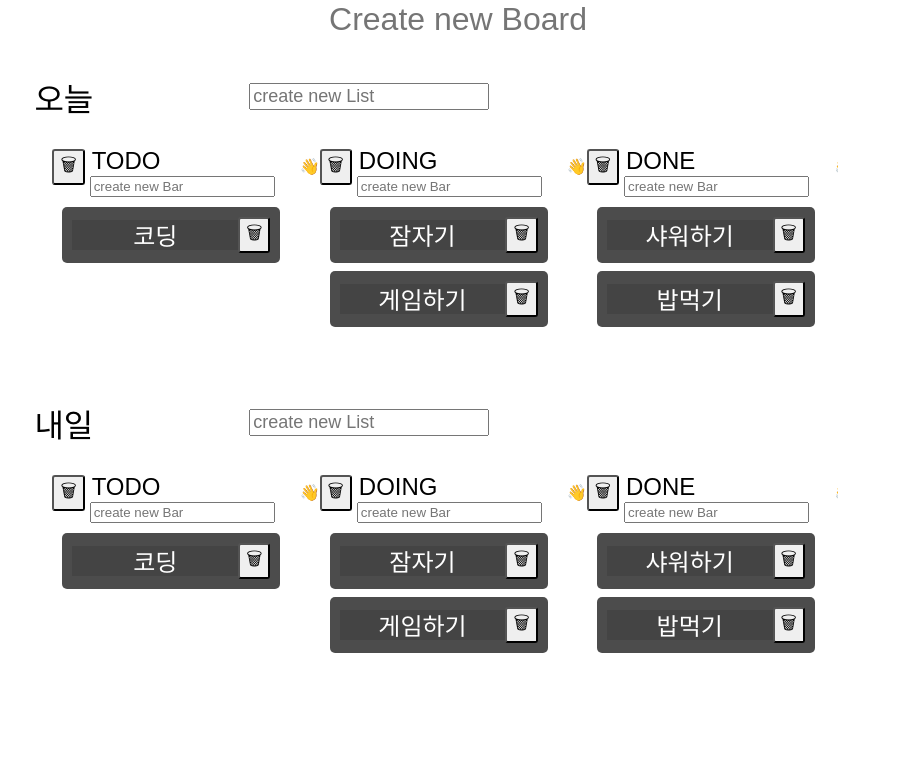
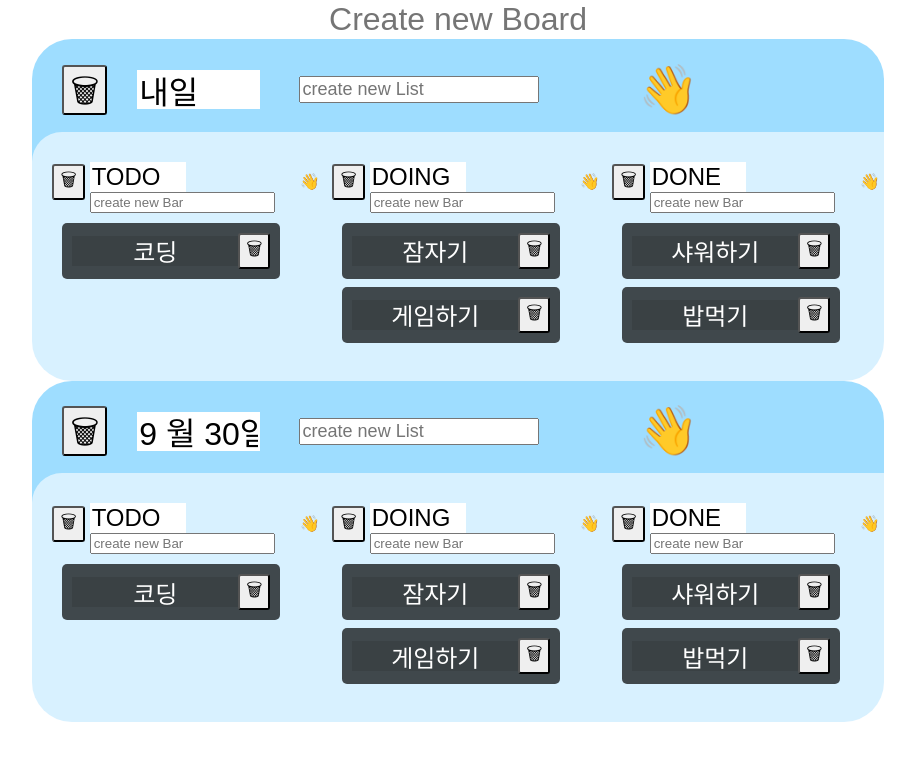
Before and after one commit to LikeRudin/recoil-start, a React (Vite) app: page / in a window 1280 px wide. Shown: the top 760 px of the page, without its empty margins (182-1097 px from the left). Built offline with nearby package versions, Linux system fonts and the light colour scheme.

Commit message:
FUNCTIONALITY: delete Board

```diff
--- a/src/atoms.tsx
+++ b/src/atoms.tsx
@@ -21,7 +21,7 @@ export const dataState = atom<IBoard[]>({
   key: "datas",
   default: [
     {
-      name: "오늘",
+      name: `내일`,
       id: 2312315,
       lists: [
         { name: "TODO", id: 1234567, bars: [{ id: 1, text: "코딩" }] },
@@ -44,7 +44,7 @@ export const dataState = atom<IBoard[]>({
       ],
     },
     {
-      name: "내일",
+      name: `${new Date().getMonth() + 1} 월 ${new Date().getDate()}일`,
       id: 1235904924,
       lists: [
         { name: "TODO", id: 9876543, bars: [{ id: 1, text: "코딩" }] },
@@ -73,8 +73,18 @@ export const boardsSelector = selector({
   key: "boards",
   get: ({ get }) => {
     const data = get(dataState);
-    return data.map((board) => board["name"]);
+    return data;
   },
+});
+
+export const boardSelector = selectorFamily<IBoard, { boardIndex: number }>({
+  key: "board",
+  get:
+    ({ boardIndex }) =>
+    ({ get }) => {
+      const data = get(dataState);
+      return data[boardIndex];
+    },
 });
 
 export const boardNameSelector = selectorFamily<string, { boardIndex: number }>(
@@ -105,7 +115,7 @@ export const listsSelector = selectorFamily<
   key: "lists",
   get:
     ({ boardIndex }) =>
-    ({ get }) => {
+    ({ get }): ILists[] => {
       const data = get(dataState);
       return data[boardIndex]["lists"];
     },
--- a/src/board-for-list.tsx
+++ b/src/board-for-list.tsx
@@ -1,33 +1,38 @@
 import { Droppable, Draggable } from "react-beautiful-dnd";
 import styled from "styled-components";
 import ListForBar from "./list-for-bar";
-import { useRecoilValue, useRecoilState } from "recoil";
-import { boardNameSelector, listsSelector } from "./atoms";
-import { memo } from "react";
+import { useRecoilValue, useRecoilState, useSetRecoilState } from "recoil";
+import { ILists, boardNameSelector, dataState, listsSelector } from "./atoms";
+import React, { memo } from "react";
 import FormCreatingList from "./components/create-list";
 interface BoardForListProps {
   boardIndex: number;
 }
+interface IDraggingCondition {
+  isDraggingOver: boolean;
+  draggingFromThis: boolean;
+}
 
-const DragSpace = styled.div`
+const DragSpace = styled.div<IDraggingCondition>`
   width: 95%;
   height: 30%;
   overflow-x: auto;
+  border-radius: 40px;
+  background-color: ${(props) =>
+    props.isDraggingOver ? "gray" : props.draggingFromThis ? "red" : "#9EDDFF"};
+  transition: background-color 0.2s ease-in-out;
+
   &::-webkit-scrollbar {
     display: none;
   }
 `;
 
-interface IDropSpace {
-  isDraggingOver: boolean;
-  draggingFromThis: boolean;
-}
-const DropSpace = styled.div<IDropSpace>`
+const DropSpace = styled.div<IDraggingCondition>`
   display: flex;
   justify-content: flex-start;
   overflow-x: auto;
 
-  width: 90%;
+  width: 100%;
   height: 100%;
   padding: 20px;
   border-radius: 30px;
@@ -44,10 +49,12 @@ const DropSpace = styled.div<IDropSpace>`
 `;
 
 const TitleWrapper = styled.div`
-  margin-top: 4.5%;
+  margin-top: 3%;
   display: flex;
+  width: 90%;
   justify-content: flex-start;
   align-items: center;
+  margin-bottom: 2%;
 `;
 
 const Input = styled.input`
@@ -57,18 +64,42 @@ const Input = styled.input`
   height: 20%;
   margin-right: 5%;
 `;
+const Button = styled.button`
+  font-size: xx-large;
+  width: 50px;
+  height: 50px;
+  border-radius: 3px;
+  &:hover {
+    background-color: white;
+  }
+  margin: 0px 30px;
+`;
+const Span = styled.span`
+  font-size: xxx-large;
+  margin: 0px 100px;
+`;
 
 const BoardForList = ({ boardIndex }: BoardForListProps) => {
   const lists = useRecoilValue(
     listsSelector({
       boardIndex,
     })
-  );
+  ) as ILists[];
+
+  const setData = useSetRecoilState(dataState);
   const [boardName, setBoardName] = useRecoilState(
     boardNameSelector({ boardIndex })
   );
   const onChange = (event: React.ChangeEvent<HTMLInputElement>) => {
     setBoardName(event.currentTarget.value);
+  };
+  const onDeleteClick = (event: React.MouseEvent<HTMLButtonElement>) => {
+    const targetIndex = Number(event.currentTarget.value);
+    setData((oldData) => {
+      const newData = JSON.parse(JSON.stringify(oldData));
+      newData.splice(targetIndex, 1);
+      return newData;
+    });
   };
 
   return (
@@ -76,12 +107,23 @@ const BoardForList = ({ boardIndex }: BoardForListProps) => {
       draggableId={`board-${boardName}-${boardIndex}`}
       index={boardIndex}
     >
-      {(provided) => (
-        <DragSpace ref={provided.innerRef} {...provided.draggableProps}>
+      {(provided, snapshot) => (
+        <DragSpace
+          ref={provided.innerRef}
+          {...provided.draggableProps}
+          isDraggingOver={!!snapshot.draggingOver}
+          draggingFromThis={snapshot.isDragging}
+        >
           <TitleWrapper {...provided.dragHandleProps}>
+            <Button value={boardIndex} onClick={onDeleteClick}>
+              🗑
+            </Button>
             <Input value={boardName} onChange={onChange} />
             <FormCreatingList boardIndex={boardIndex} />
+
+            <Span>👋</Span>
           </TitleWrapper>
+
           <Droppable
             droppableId={`board-${boardIndex}`}
             direction="horizontal"
```
